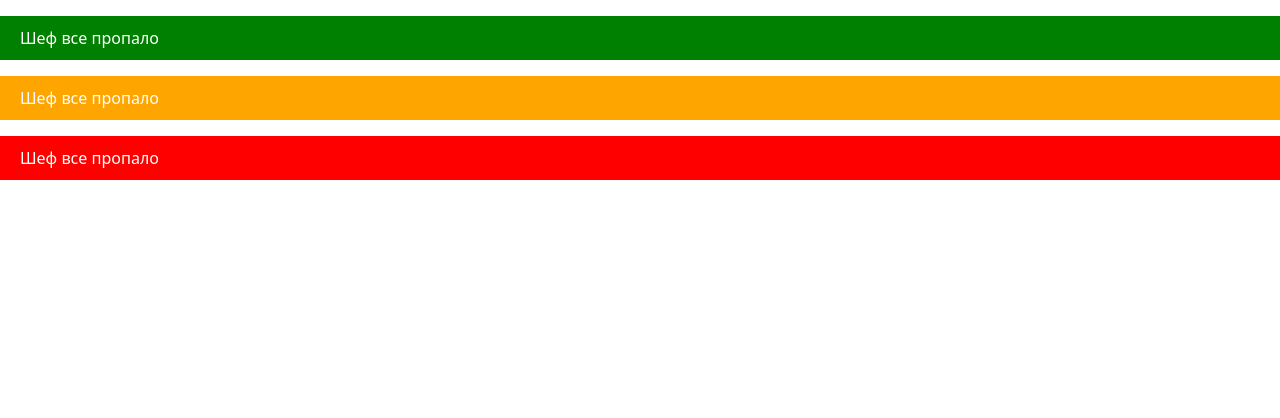
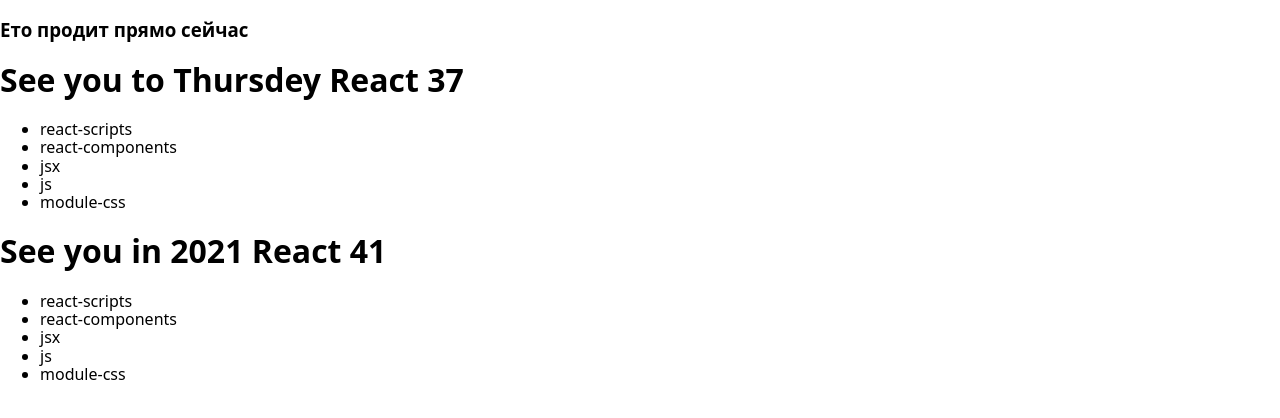
Before and after one commit to ArtemDeynega/react-training-2, a React (Create React App) app: page / in a window 1280 px wide. Shown: the top 418 px of the page. Built offline with nearby package versions, Linux system fonts and the light colour scheme.

Commit message:
модуль 1 занятие 1 компоненты и пркатика 1

```diff
--- a/src/App.jsx
+++ b/src/App.jsx
@@ -1,20 +1,23 @@
-import PaintingList from './components/PaintingList';
+// import PaintingList from './components/PaintingList';
+import FirstComponents from 'components/FirstComponents/FirstComponents';
 
 // import paintings from './paintings.json';
 // import Section from 'components/Section';
 // import colorPikerOptions from './components/colorPikerOptions.json';
 // import ColorPiker from 'components/ColorPiker';
-import Alert from 'components/Alert';
+// import Alert from 'components/Alert';
 
 export default function App() {
   return (
     <div>
+      <FirstComponents number={37}>See you to Thursdey</FirstComponents>
+      <FirstComponents number={41}>See you in 2021</FirstComponents>
       {/* <ColorPiker options={colorPikerOptions} />
       <PaintingList items={paintings} /> */}
 
-      <Alert text="Шеф все пропало" type="success" />
+      {/* <Alert text="Шеф все пропало" type="success" />
       <Alert text="Шеф все пропало" type="warning" />
-      <Alert text="Шеф все пропало" type="error" />
+      <Alert text="Шеф все пропало" type="error" /> */}
       {/* <Section title="Топ недели">
         <PaintingList items={paintings} />
       </Section>
--- /dev/null
+++ b/src/components/FirstComponents/FirstComponents.jsx
@@ -0,0 +1,23 @@
+import PropTypes from 'prop-types';
+
+const TOPICS = ['react-scripts', 'react-components', 'jsx', 'js', 'module-css'];
+
+export default function FirstComponents({ children, number }) {
+  return (
+    <>
+      {number === 37 && <h3>Ето продит прямо сейчас</h3>}
+      <h1>
+        {children} React {number}
+      </h1>
+      <ul>
+        {TOPICS.map(el => (
+          <li key={el}>{el}</li>
+        ))}
+      </ul>
+    </>
+  );
+}
+
+FirstComponents.propTypes = {
+  number: PropTypes.number.isRequired,
+};
```
